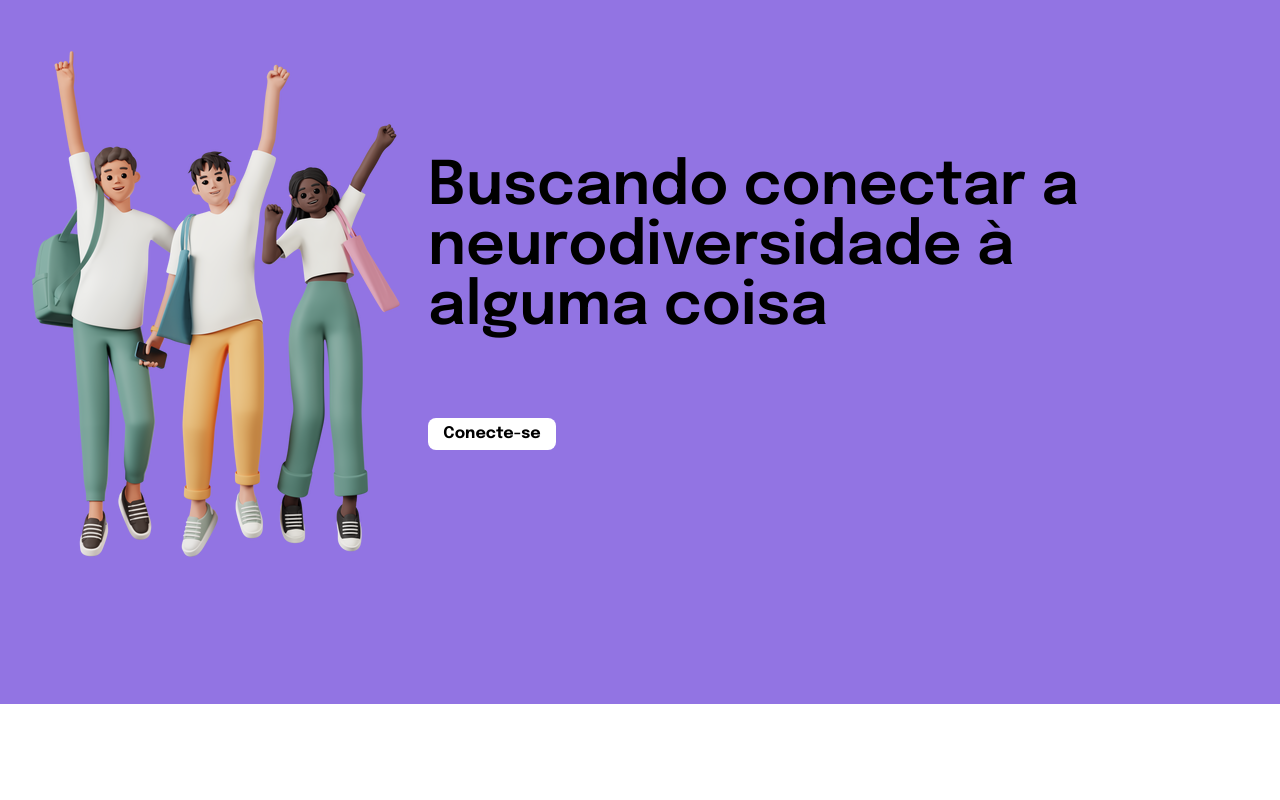
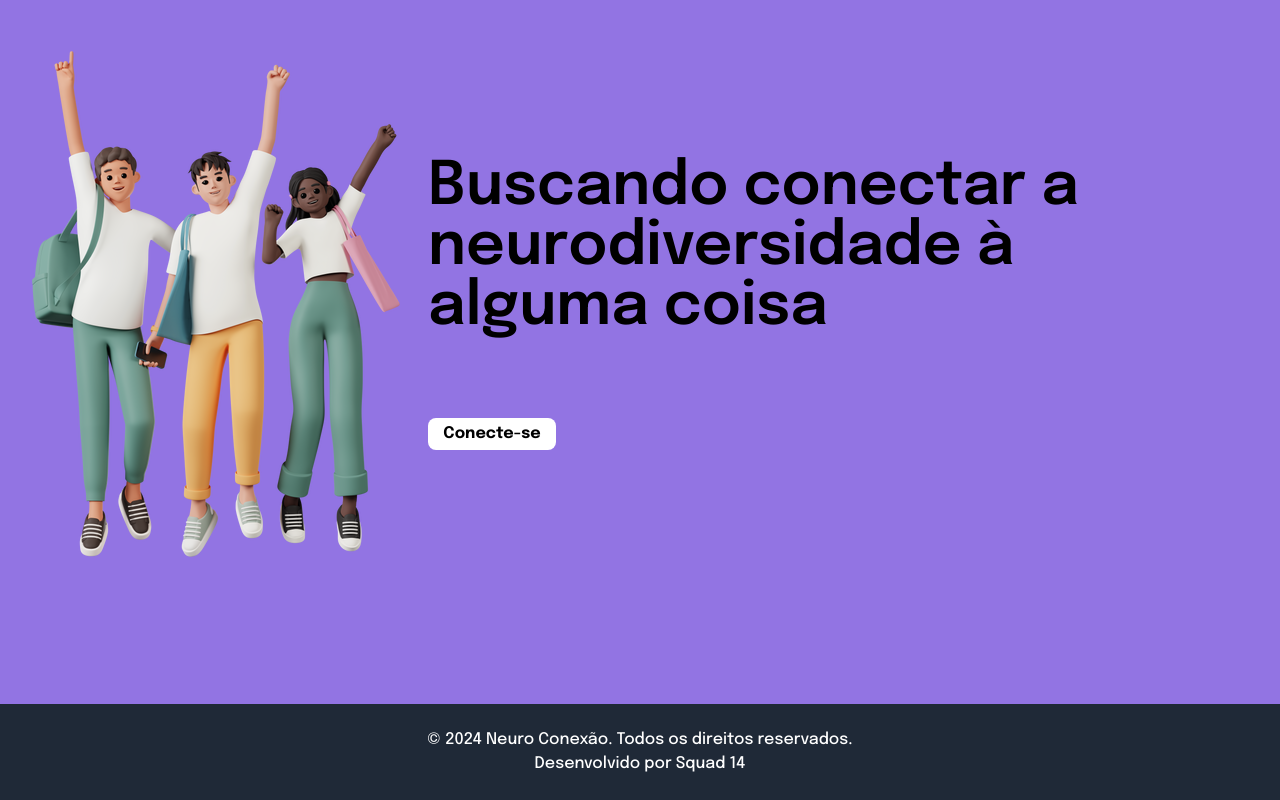
Before and after one commit to RecodeSquad14/NeuroConexao, a Next.js app: page / in a window 1280 px wide. Shown: the part 228-1028 px from the top of the page. Before the commit the page ends 932 px from the top, so only its background shows below. Built offline with nearby package versions, Linux system fonts and the light colour scheme.

Commit message:
Começo do desenvolvimento do footer

```diff
--- a/src/app/layout.js
+++ b/src/app/layout.js
@@ -1,6 +1,8 @@
 import "../styles/globals.css";
 import Header from "@/components/header/Header";
 import { Epilogue } from "next/font/google";
+
+import Footer from "@/components/footer/Footer";
 
 const epilogue = Epilogue({
   subsets: ["latin"],
@@ -18,6 +20,7 @@
       <body className={epilogue.className}>
         <Header />
         {children}
+        <Footer/>
       </body>
     </html>
   );
--- a/src/app/page.js
+++ b/src/app/page.js
@@ -24,6 +24,8 @@
           />
         </div>
       </GridContainer>
+
     </div>
+
   );
 }
--- /dev/null
+++ b/src/components/footer/footer.jsx
@@ -0,0 +1,12 @@
+function Footer() {
+    return (
+      <footer className="bg-gray-800 text-white py-6">
+        <div className="max-w-7xl mx-auto px-4 sm:px-6 lg:px-8">
+          <p className="text-center">&copy; 2024 Neuro Conexão. Todos os direitos reservados.</p>
+          <p className="text-center">Desenvolvido por Squad 14</p>
+        </div>
+      </footer>
+    );
+  }
+
+  export default Footer;
```
